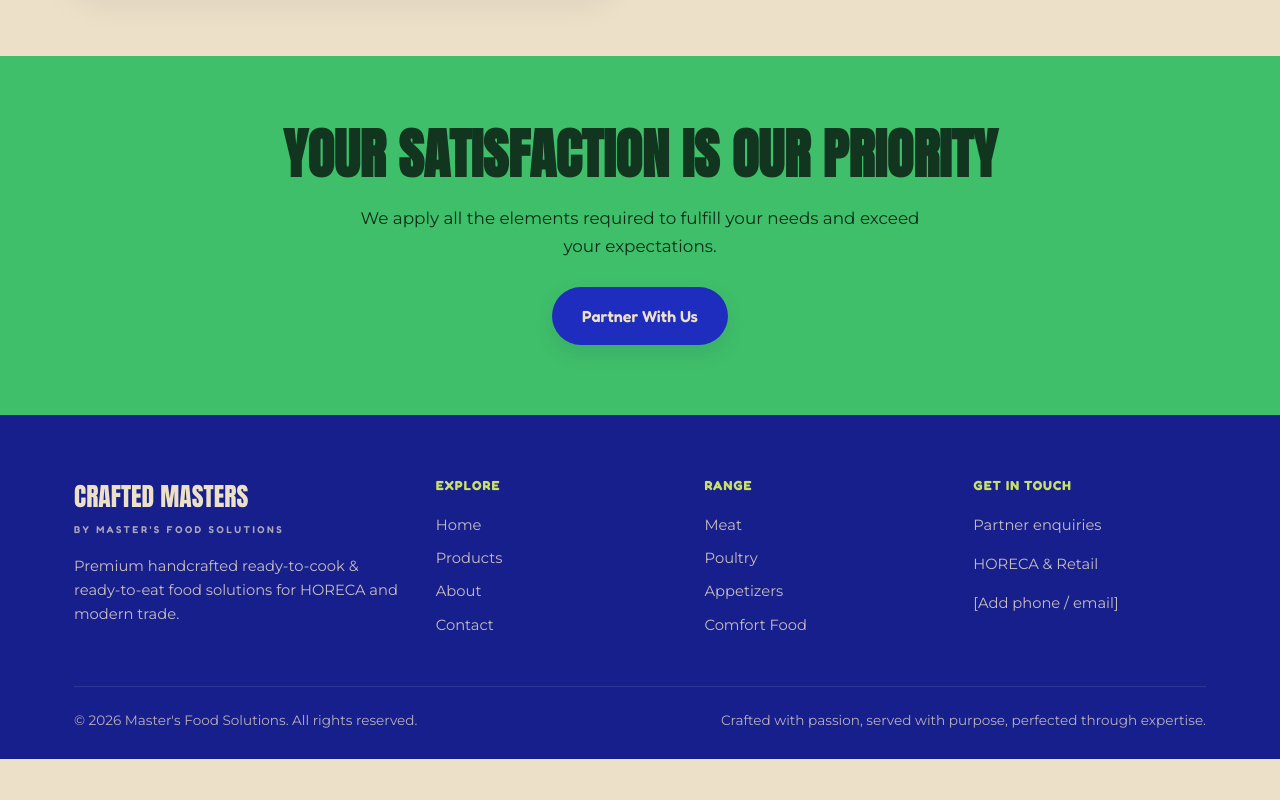
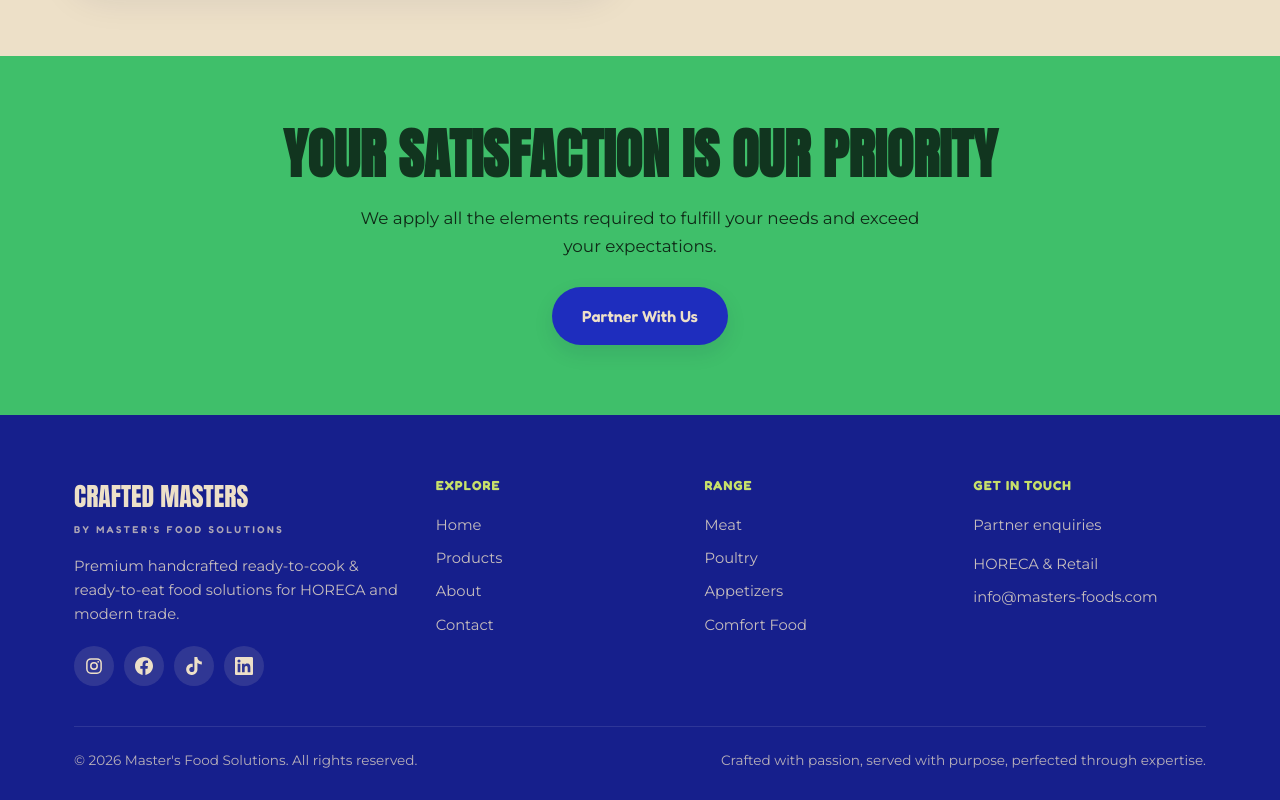
Before and after one commit to johnsamey/crafted-masters-website, a plain HTML site: page about.html in a window 1280 px wide. Shown: the part 2496-3296 px from the top of the page. Before the commit the page ends 3255 px from the top, so only its background shows below. Drawn offline with Linux system fonts and the light colour scheme.

Commit message:
Add email and social links to about page footer

```diff
--- a/about.html
+++ b/about.html
@@ -118,6 +118,12 @@
         <div class="brand-main">CRAFTED MASTERS</div>
         <div class="brand-sub">by Master's Food Solutions</div>
         <p>Premium handcrafted ready-to-cook &amp; ready-to-eat food solutions for HORECA and modern trade.</p>
+        <div class="social">
+          <a href="https://www.instagram.com/crafted.masters/" target="_blank" rel="noopener" aria-label="Crafted Masters on Instagram" title="Instagram"><svg viewBox="0 0 24 24" fill="none" stroke="currentColor" stroke-width="2" aria-hidden="true"><rect x="2.5" y="2.5" width="19" height="19" rx="5.5"/><circle cx="12" cy="12" r="4.3"/><circle cx="17.6" cy="6.4" r="1.2" fill="currentColor" stroke="none"/></svg></a>
+          <a href="https://www.facebook.com/share/1J4ET8G1GH/" target="_blank" rel="noopener" aria-label="Crafted Masters on Facebook" title="Facebook"><svg viewBox="0 0 24 24" fill="currentColor" aria-hidden="true"><path d="M24 12.073c0-6.627-5.373-12-12-12s-12 5.373-12 12c0 5.99 4.388 10.954 10.125 11.854v-8.385H7.078v-3.47h3.047V9.43c0-3.007 1.792-4.669 4.533-4.669 1.312 0 2.686.235 2.686.235v2.953H15.83c-1.491 0-1.956.925-1.956 1.874v2.25h3.328l-.532 3.47h-2.796v8.385C19.612 23.027 24 18.062 24 12.073z"/></svg></a>
+          <a href="https://www.tiktok.com/@craftedmasters" target="_blank" rel="noopener" aria-label="Crafted Masters on TikTok" title="TikTok"><svg viewBox="0 0 24 24" fill="currentColor" aria-hidden="true"><path d="M12.525.02c1.31-.02 2.61-.01 3.91-.02.08 1.53.63 3.09 1.75 4.17 1.12 1.11 2.7 1.62 4.24 1.79v4.03c-1.44-.05-2.89-.35-4.2-.97-.57-.26-1.1-.59-1.62-.93-.01 2.92.01 5.84-.02 8.75-.08 1.4-.54 2.79-1.35 3.94-1.31 1.92-3.58 3.17-5.91 3.21-1.43.08-2.86-.31-4.08-1.03-2.02-1.19-3.44-3.37-3.65-5.71-.02-.5-.03-1-.01-1.49.18-1.9 1.12-3.72 2.58-4.96 1.66-1.44 3.98-2.13 6.15-1.72.02 1.48-.04 2.96-.04 4.44-.99-.32-2.15-.23-3.02.37-.63.41-1.11 1.04-1.36 1.75-.21.51-.15 1.07-.14 1.61.24 1.64 1.82 3.02 3.5 2.87 1.12-.01 2.19-.66 2.77-1.61.19-.33.4-.67.41-1.06.1-1.79.06-3.57.07-5.36.01-4.03-.01-8.05.02-12.07z"/></svg></a>
+          <a href="https://www.linkedin.com/company/crafted-masters/" target="_blank" rel="noopener" aria-label="Crafted Masters on LinkedIn" title="LinkedIn"><svg viewBox="0 0 24 24" fill="currentColor" aria-hidden="true"><path d="M20.447 20.452h-3.554v-5.569c0-1.328-.027-3.037-1.852-3.037-1.853 0-2.136 1.445-2.136 2.939v5.667H9.351V9h3.414v1.561h.046c.477-.9 1.637-1.85 3.37-1.85 3.601 0 4.267 2.37 4.267 5.455v6.286zM5.337 7.433a2.062 2.062 0 1 1 0-4.125 2.062 2.062 0 0 1 0 4.125zM7.119 20.452H3.555V9h3.564v11.452zM22.225 0H1.771C.792 0 0 .774 0 1.729v20.542C0 23.227.792 24 1.771 24h20.451C23.2 24 24 23.227 24 22.271V1.729C24 .774 23.2 0 22.222 0h.003z"/></svg></a>
+        </div>
       </div>
       <div>
         <h5>Explore</h5>
@@ -137,7 +143,7 @@
         <h5>Get in touch</h5>
         <a href="contact.html">Partner enquiries</a>
         <p>HORECA &amp; Retail</p>
-        <p>[Add phone / email]</p>
+        <a href="mailto:info@masters-foods.com">info@masters-foods.com</a>
       </div>
     </div>
     <div class="footer-bottom">
```
